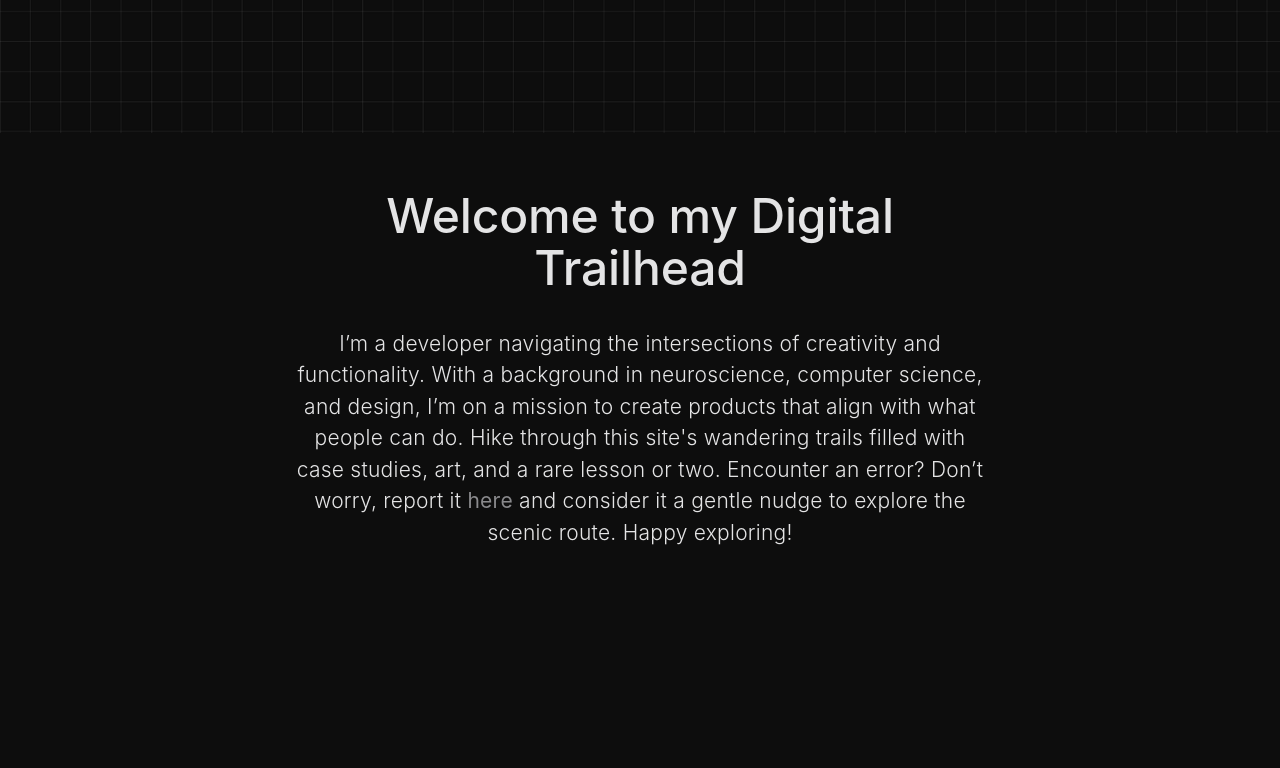
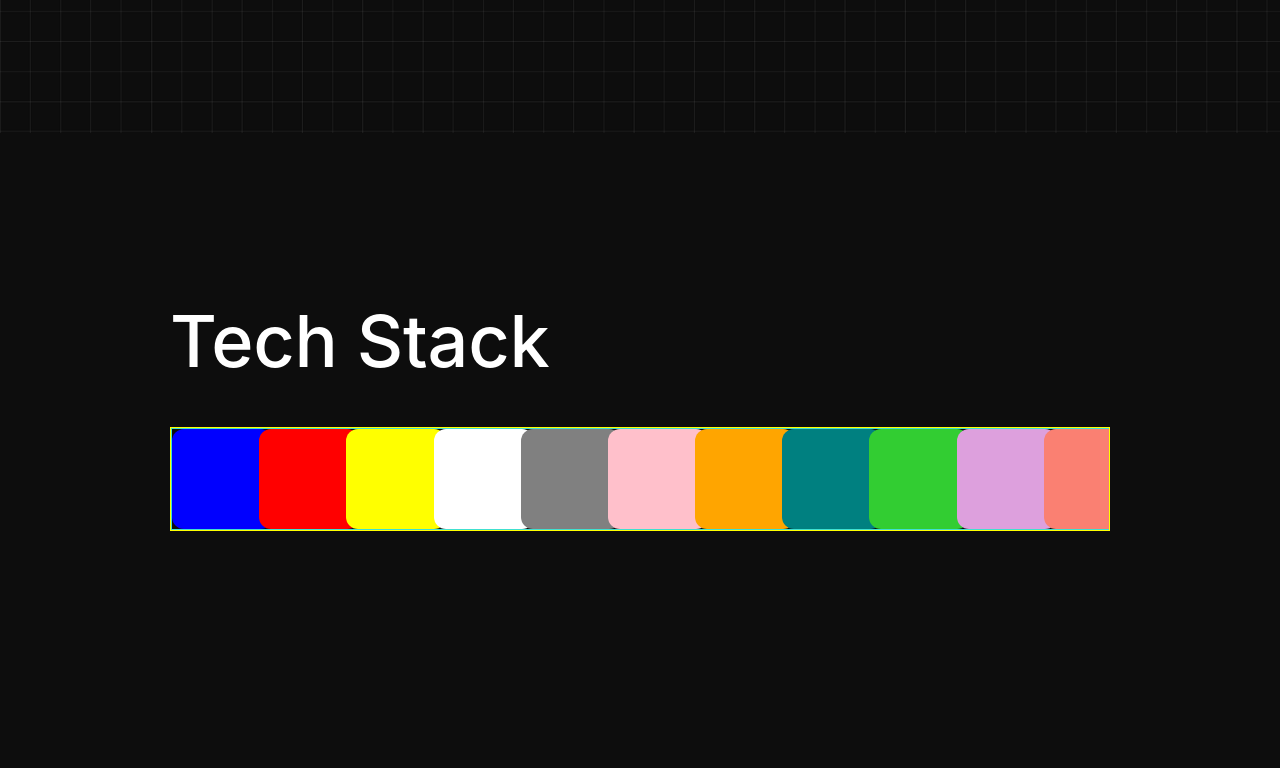
Before and after one commit to ntrappe/chaat, a React (Vite) app: page / in a window 1280 px wide. Shown: the part 560-1328 px from the top of the page. Built offline with nearby package versions, Linux system fonts and the light colour scheme; a web font is replaced by a local one.

Commit message:
started card that can be flipped; mosaic with tiles

```diff
--- /dev/null
+++ b/src/components/Card.jsx
@@ -0,0 +1,136 @@
+import React, { useState, useEffect } from 'react';
+import styled from 'styled-components';
+
+const StyledCardWrapper = styled.li`
+  height: 100%; // todo: get rid of?
+
+  @media only screen and (max-width: 734px) {
+    --card-width: var(--card-width-small);
+    --card-min-height: var(--card-height-small);
+    --flip-icon-size: var(--flip-icon-small);
+  }
+
+  @media only screen and (min-width: 735px) and (max-width: 1068px) {
+    --card-width: var(--card-width-medium);
+    --card-min-height: var(--card-height-medium);
+    --flip-icon-size: var(--flip-icon-small);
+  }
+
+  @media only screen and (min-width: 1069px) {
+    --card-width: var(--card-width-large);
+    --card-min-height: var(--card-height-large);
+    --flip-icon-size: var(--flip-icon-large);
+  }
+
+  width: var(--card-width);
+  min-height: var(--card-min-height);
+`;
+
+const StyledCardFront = styled.div`
+  border: 1px solid cyan;
+  opacity: 1;
+  background-color: #b23b34;
+  display: block;
+  position: absolute;
+  width: inherit;
+  min-height: inherit;
+  border-radius: var(--preview-border-radius);
+  // Bottom of the stack, covered by back card and controls
+  z-index: 1;
+`;
+
+const StyledCardBack = styled.div`
+  border: 1px solid limegreen;
+  background-color: #222;
+  // display: block;
+  // position: relative;
+  // top: 0;
+  // left: 0;
+  // margin-top: 0;
+  width: inherit;
+  min-height: inherit;
+  opacity: 0;
+  // Middle of the stack, covers front card
+  z-index: 3;
+`;
+
+const StyledCardControls = styled.label`
+  border: 1px solid yellow;
+  display: flex;
+  flex-direction: column;
+  align-items: flex-end;
+  position: absolute;
+  bottom: var(--card-controls-y-buffer);
+  width: inherit;
+  cursor: pointer;
+  // Top of the stack, covers cards
+  z-index: 4;
+`;
+
+const StyledCardButton = styled.button`
+  display: flex;
+  flex-direction: column;
+  margin-right: var(--card-controls-x-buffer);
+  border-radius: var(--circle-roundness);
+  justify-content: center;
+  background-color: white;
+  opacity: var(--go-arrow-opacity);
+  transition: transform 450ms cubic-bezier(0.45,0,0.2,1);
+  padding: var(--flip-icon-padding);
+
+  .flip-icon {
+    width: var(--flip-icon-size);
+    height: var(--flip-icon-size);
+    color: black;
+    opacity: var(--go-arrow-opacity);
+    /* temp translation so can be rotated */
+    // transform: translateX(-50%);
+  }
+`;
+
+function Card({ color='dark', border, children }) {
+  const [flipped, setFlipped] = useState(false);
+
+  return (
+    <StyledCardWrapper className={flipped ? 'card' : 'card flipped'}>
+      {React.Children.map(children, child => {
+        return React.cloneElement(child, { flipped });
+      })}
+      <StyledCardControls className='card-controls' aria-expanded={flipped}>
+        <StyledCardButton className='card-flip-button'>
+          <svg className='flip-icon' xmlns='http://www.w3.org/2000/svg' viewBox='0 0 20 20'>
+            <path d='M17.25,8.51H11.5V2.75A1.5,1.5,0,0,0,10,1.25h0a1.5,1.5,0,0,0-1.5,1.5V8.5H2.75a1.5,1.5,0,0,0,0,3H8.5v5.75a1.5,1.5,0,0,0,1.5,1.5h0a1.5,1.5,0,0,0,1.5-1.5V11.5h5.75a1.5,1.5,0,0,0,0-3Z'></path>
+          </svg>
+        </StyledCardButton>
+      </StyledCardControls>
+    </StyledCardWrapper>
+  )
+
+}
+
+function CardFront({ color, children }) {
+  return (
+    <StyledCardFront className='card-front'>
+
+    </StyledCardFront>
+  )
+}
+
+function Title({ children }) {
+
+}
+
+function CardBack({ color, children }) {
+  return (
+    <StyledCardBack className='card-back'>
+
+    </StyledCardBack>
+  )
+}
+
+
+Card.Front = CardFront;
+Card.Front.Title = Title;
+Card.Back = CardBack;
+
+export default Card;
--- /dev/null
+++ b/src/components/Mosaic.jsx
@@ -0,0 +1,84 @@
+import React, { useState, useEffect, useRef } from 'react';
+import styled from 'styled-components';
+
+const StyledMosaicWrapper = styled.section`
+  border: 1px solid yellow;
+  position: relative;
+  margin: 0 auto;
+
+  @media only screen and (max-width: 734px) {
+    --mosaic-viewport-width: var(--viewport-width-small);
+    --mosaic-item-gap: var(--mosaic-gap-small);
+  }
+
+  @media only screen and (min-width: 735px) and (max-width: 1068px) {
+    --mosaic-viewport-width: var(--viewport-width-medium);
+    --mosaic-item-gap: var(--mosaic-gap-medium);
+  }
+
+  @media only screen and (min-width: 1069px) {
+    --mosaic-viewport-width: var(--viewport-width-large);
+    --mosaic-item-gap: var(--mosaic-gap-large);
+  }
+
+  width: var(--mosaic-viewport-width);
+  height: 100%;
+  box-sizing: border-box;
+  overflow: hidden;
+`;
+
+const StyledGrid = styled.div`
+border: 1px solid turquoise;
+
+  display: grid;
+  width: fit-content;
+  max-width: 100%;
+  grid-template-columns: repeat(auto-fit, minmax(50px, 1fr));
+
+  margin: 0 auto;
+
+  @media only screen and (max-width: 734px) {
+    gap: var(--mosaic-gap-small);
+  }
+
+  @media only screen and (min-width: 735px) and (max-width: 1068px) {
+    gap: var(--mosaic-gap-medium);
+  }
+
+  @media only screen and (min-width: 1069px) {
+    gap: var(--mosiac-gap-large);
+  }
+`;
+
+function Mosaic({ color, children }) {
+  const gridRef = useRef(null);
+  const [selectedTile, setSelectedTile] = useState(null);
+
+  const setGridTemplate = () => {
+    if (gridRef.current) {
+      const gridItems = gridRef.current.children;
+      // Ensure there is at least one child to get the width from
+      if (gridItems.length > 0) {
+        const childWidth = gridItems[0].getBoundingClientRect().width;
+
+        // Apply the calculated grid-template-columns to the grid container
+        gridRef.current.style.gridTemplateColumns = `repeat(auto-fit, minmax(${childWidth}px, 1fr))`;
+      }
+    }
+  }
+
+  // Fill up grid on load and resize by calc size of children
+  ['load', 'resize'].forEach(event => window.addEventListener(event, setGridTemplate));
+
+  return (
+    <StyledMosaicWrapper className='mosaic'>
+      <StyledGrid className='mosaic-grid' ref={gridRef}>
+        {React.Children.map(children, (child, index) => {
+          return React.cloneElement(child, index);
+        })}
+      </StyledGrid>
+    </StyledMosaicWrapper>
+  )
+}
+
+export default Mosaic;
--- a/src/components/NavControl.jsx
+++ b/src/components/NavControl.jsx
@@ -10,12 +10,12 @@ const StyledNavControl = styled.div`
   margin-top: 1.75rem;
   justify-content: flex-end;
 
-  width: ${(props) => (props.width ? props.width : `var(--carousel-trigger-width-large)`)};
+  width: ${(props) => (props.width ? props.width : `var(--viewport-max-width-large)`)};
   @media only screen and (max-width: 1068px) {
-    width: ${(props) => (props.width ? props.width : `var(--carousel-trigger-width-medium)`)};
+    width: ${(props) => (props.width ? props.width : `var(--viewport-width-medium)`)};
   }
   @media only screen and (max-width: 734px) {
-    width: ${(props) => (props.width ? props.width : `var(--carousel-trigger-width-small)`)};
+    width: ${(props) => (props.width ? props.width : `var(--viewport-width-small)`)};
   }
 
   button {
--- a/src/components/Preview.jsx
+++ b/src/components/Preview.jsx
@@ -63,7 +63,7 @@ const StyledContentWrapper = styled.div`
     border: none;
     border-radius: var(--circle-roundness);
     background-color: white;
-    opacity: 0.7;
+    opacity: var(--go-arrow-opacity);
     padding: var(--go-arrow-padding);
 
     &:hover {
@@ -73,7 +73,7 @@ const StyledContentWrapper = styled.div`
 
   .go-arrow {
     color: black;
-    opacity: 0.7;
+    opacity: var(--go-arrow-opacity);
     width: var(--go-arrow-icon-large);
     height: var(--go-arrow-icon-large);
     align-items: center;        /* vertically center in icon */
--- /dev/null
+++ b/src/components/Tile.jsx
@@ -0,0 +1,46 @@
+import React, { useState, useEffect, useRef } from 'react';
+import styled from 'styled-components';
+
+const StyledTileWrapper = styled.li`
+  background-color: ${(props) => (props.bg)};
+  border-radius: 12px;
+  list-style-type: none;
+
+  @media only screen and (max-width: 734px) {
+    width: var(--tile-size-small);
+    height: var(--tile-size-small);
+  }
+
+  @media only screen and (min-width: 735px) and (max-width: 1068px) {
+    width: var(--tile-size-medium);
+    height: var(--tile-size-medium);
+  }
+
+  @media only screen and (min-width: 1069px) {
+    width: var(--tile-size-large);
+    height: var(--tile-size-large);
+  }
+`;
+
+function Tile({ color, bg='grey', children }) {
+  return (
+    <StyledTileWrapper className='tile' bg={bg}>
+      {React.Children.map(children, (child) => {
+        return React.cloneElement(child, color, bg);
+      })}
+    </StyledTileWrapper>
+  )
+}
+
+function Icon({ color, bg, children }) {
+
+}
+
+function Description({ color, children }) {
+
+}
+
+Tile.Icon = Icon;
+Tile.Description = Description;
+
+export default Tile;
--- a/src/features/Footer.jsx
+++ b/src/features/Footer.jsx
@@ -14,7 +14,7 @@ const StyledGrid = styled.nav`
   flex-wrap: nowrap;
   padding-top: 30px;
   box-sizing: content-box;
-  max-width: 980px;
+  max-width: var(--viewport-max-width-large);
   margin: 0 auto;
   padding-bottom: 10px;
   border-bottom: 1px solid;
@@ -46,10 +46,10 @@ const StyledGrid = styled.nav`
 `;
 
 const StyledFooterAside = styled.aside`
-  max-width: var(--nav-max-width);
   margin: 0 auto;
   padding-top: 15px;
   padding-bottom: 15px;
+  max-width: var(--viewport-max-width-large);
   font-size: var(--fg-text-size-minor);
   line-height: 2;
   color: ${(props) => (props.color === 'light' ? `var(--fg-light-text-normal)` : `var(--fg-dark-text-normal)`)};
--- /dev/null
+++ b/src/features/ServicesCarousel.jsx
@@ -0,0 +1,31 @@
+import Carousel from '../components/Carousel.jsx';
+import Card from '../components/Card.jsx';
+
+function ServicesCarousel() {
+  return (
+    <Carousel gap='narrow'>
+      <Card>
+        <Card.Front></Card.Front>
+        <Card.Back></Card.Back>
+      </Card>
+      <Card>
+        <Card.Front></Card.Front>
+        <Card.Back></Card.Back>
+      </Card>
+      <Card>
+        <Card.Front></Card.Front>
+        <Card.Back></Card.Back>
+      </Card>
+      <Card>
+        <Card.Front></Card.Front>
+        <Card.Back></Card.Back>
+      </Card>
+      <Card>
+        <Card.Front></Card.Front>
+        <Card.Back></Card.Back>
+      </Card>
+    </Carousel>
+  )
+}
+
+export default ServicesCarousel;
--- /dev/null
+++ b/src/features/TechMosaic.jsx
@@ -0,0 +1,24 @@
+import React, { useState, useEffect, useRef } from 'react';
+import styled from 'styled-components';
+import Mosaic from '../components/Mosaic';
+import Tile from '../components/Tile';
+
+function TechMosaic({ children }) {
+  return (
+    <Mosaic>
+      <Tile bg='blue'></Tile>
+      <Tile bg='red'></Tile>
+      <Tile bg='yellow'></Tile>
+      <Tile bg='white'></Tile>
+      <Tile></Tile>
+      <Tile bg='pink'></Tile>
+      <Tile bg='orange'></Tile>
+      <Tile bg='teal'></Tile>
+      <Tile bg='limegreen'></Tile>
+      <Tile bg='plum'></Tile>
+      <Tile bg='salmon'></Tile>
+    </Mosaic>
+  )
+}
+
+export default TechMosaic;
--- a/src/index.css
+++ b/src/index.css
@@ -142,10 +142,14 @@ html {
   --go-arrow-pos-bottom: 22px;
   --go-arrow-pos-right: 29px;
   --go-arrow-padding: 3px;
+  --go-arrow-opacity: 0.7;
   --play-icon-small: 31px;
   --play-icon-large: 36px;
   --prev-next-icon-width: 22px;
   --prev-next-icon-gap: 12px;
+  --flip-icon-small: 22px;
+  --flip-icon-large: 30px;
+  --flip-icon-padding: 5px;
 
 
   --preview-min-height: 350px;
@@ -168,7 +172,6 @@ html {
   --preview-height-medium: 500px;
   --preview-height-large: 595px;
 
-
   --preview-video-height-large: 370px;
   --preview-video-height-medium: 320px;
   --preview-video-height-small: 290px;
@@ -177,6 +180,17 @@ html {
   --snippet-width-medium: 306px;
   --snippet-width-large: 450px;
 
+  --card-width-large: 522px;
+  --card-width-medium: 435px;
+  --card-width-small: 300px;
+  --card-height-large: 338px;
+  --card-height-medium: 282px;
+  --card-height-small: 340px;
+
+  --card-controls-x-buffer: 18px;
+  --card-controls-y-buffer: 20px;
+
+
   --gallery-width-large: 3000px;
   --gallery-width-medium: 2300px;
   --gallery-width-small: 87.5%;
@@ -184,16 +198,21 @@ html {
   --viewport-width-large: 940px;  /* Align left with site title */
   --viewport-width-medium: 692px; /* Align with main width */
   --viewport-width-small: 87.5%;
-
-  --carousel-trigger-width-large: 980px;
-  --carousel-trigger-width-medium: 692px;
-  --carousel-trigger-width-small: 87.5%;
+  --viewport-max-width-large: 980px;
 
   --gallery-item-gap-narrow: 40px;
   --gallery-item-gap-spacious: 80px;
 
   --carousel-item-gap-narrow: 40px;
   --carousel-item-gap-spacious: 80px;
+
+  --tile-size-small: 65px;
+  --tile-size-medium: 80px;
+  --tile-size-large: 100px;
+
+  --mosaic-gap-small: 12px;
+  --mosaic-gap-medium: 17px;
+  --mosiac-gap-large: 23px;
 
   --circle-roundness: 50%;
 
--- a/src/pages/Home.jsx
+++ b/src/pages/Home.jsx
@@ -12,7 +12,9 @@ import Palette from '../assets/page-icons/palette.png';
 import Footer from '../features/Footer.jsx';
 import ProjectCarousel from '../features/ProjectCarousel.jsx';
 import ValuesCarousel from '../features/ValuesCarousel.jsx';
+import ServicesCarousel from '../features/ServicesCarousel.jsx';
 import Section from '../components/Section.jsx';
+import TechMosaic from '../features/TechMosaic.jsx';
 
 const States = {
   EXPANDED: 'expanded',
@@ -165,16 +167,14 @@ function Home({ $navState, $colorScheme, handleNavToggle }) {
             id="hello"
           />
         </HelloSection>
-        <IntroSection id="intro-section">
-          <IntroText>
-            <h2>Welcome to my Digital Trailhead</h2>
-            <p>I’m a developer navigating the intersections of creativity and
-            functionality. With a background in neuroscience, computer science, and design, I’m on a
-            mission to create products that align with what people can do. Hike through this site's
-            wandering trails filled with case studies, art, and a rare lesson or two. Encounter an
-            error? Don’t worry, report it <a href='https://github.com/ntrappe/chaat/issues'>here</a> and
-            consider it a gentle nudge to explore the scenic route. Happy exploring!</p></IntroText>
-        </IntroSection>
+        <Section>
+          <Section.Heading>Tech Stack</Section.Heading>
+          <TechMosaic />
+        </Section>
+        {/* <Section>
+          <Section.Heading>Services</Section.Heading>
+          <ServicesCarousel />
+        </Section> */}
         <Section>
           <Section.Heading>Dive into my work.</Section.Heading>
           <ProjectCarousel />
```
